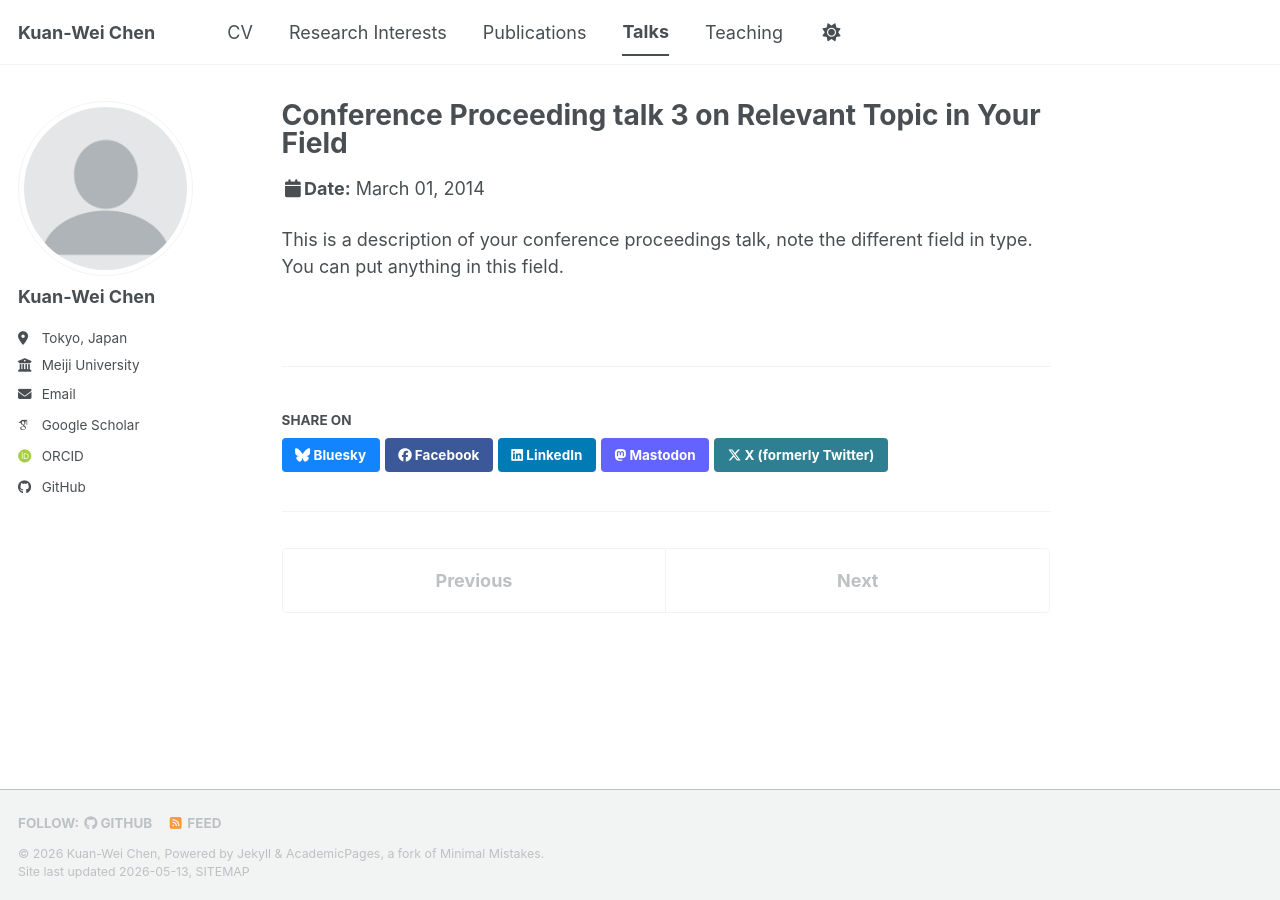
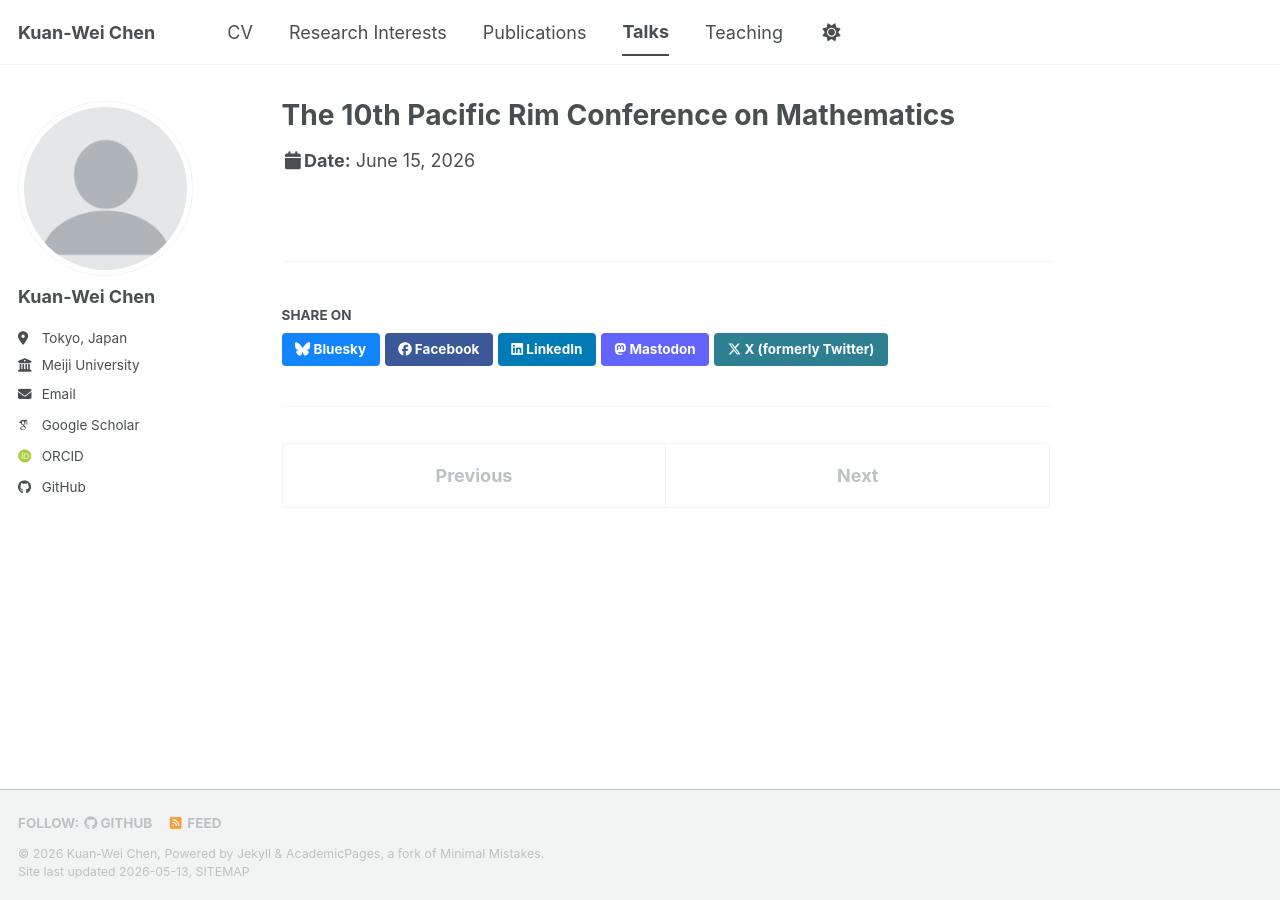
Before and after one commit to kwchen0613/kwchen0613.github.io, a Jekyll site: the page built from _talks/2014-03-01-talk-3.md, in a window 1280 px wide. Built offline with Jekyll 4.4.1, drawn with Linux system fonts in a browser that asks for light colours; some web fonts are replaced; a script bundle is joined from its source files by our own code; library files that are not in the unit come from our copies.

Commit message:
Update 2014-03-01-talk-3.md

```diff
--- a/_talks/2014-03-01-talk-3.md
+++ b/_talks/2014-03-01-talk-3.md
@@ -1,11 +1,9 @@
 ---
-title: "Conference Proceeding talk 3 on Relevant Topic in Your Field"
-collection: talks
+title: "The 10th Pacific Rim Conference on Mathematics"
+collection: conference talks
 type: "Conference proceedings talk"
 permalink: /talks/2014-03-01-talk-3
-venue: "Testing Institute of America 2014 Annual Conference"
-date: 2014-03-01
-location: "Los Angeles, CA, USA"
+venue: "Institute of Mathematics, Academia Sinica"
+date: 2026-06-15
+location: "Taipei, Taiwan"
 ---
-
-This is a description of your conference proceedings talk, note the different field in type. You can put anything in this field.
```
